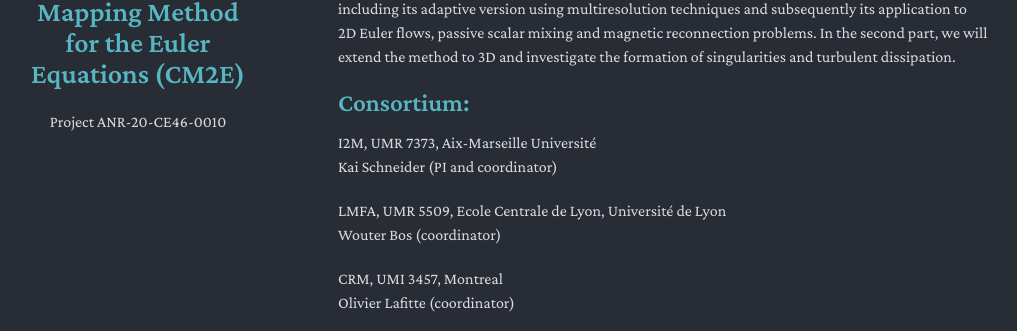
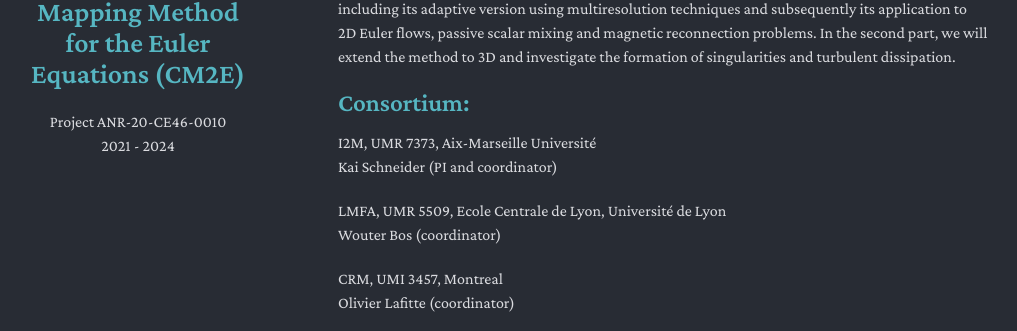
Before and after one commit to CharacteristicMappingMethod/CMM.github.io, a Jekyll site: the page built from index.markdown, in a window 1280 px wide. Shown: the part 280-611 px from the top of the page, without its empty margins (132-1149 px from the left). Built offline with Jekyll 4.4.1, drawn with Linux system fonts in a browser that asks for light colours; nearby versions of some CDN libraries; a style sheet for code colours, icons or effects is not loaded.

Commit message:
Update _config.yml

```diff
--- a/_config.yml
+++ b/_config.yml
@@ -1,6 +1,6 @@
 title: Adaptive Characteristic Mapping Method for the Euler Equations (CM2E)
 position: Project ANR-20-CE46-0010
-affiliation:
+affiliation: 2021 - 2024
 email:
 description:
 keywords: Computational Physics, Numerical Analysis
```
